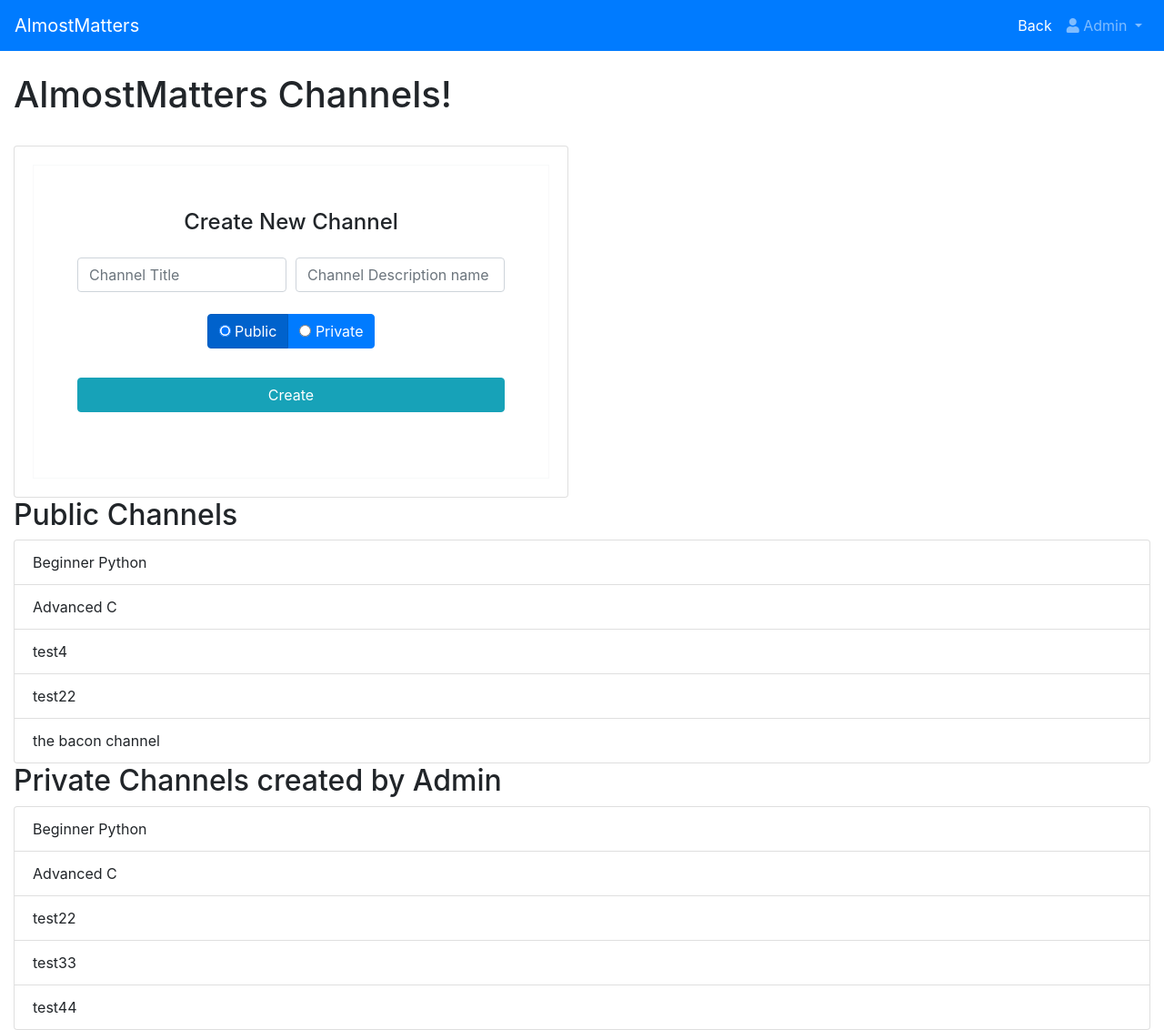
After one commit to codingdojo-projects-algos-0419/AlmostMatters, a Flask app: page /channels in a window 1280 px wide. The commit adds this page. Shown: the whole page at 91% size. Run offline with Flask 2, Linux system fonts and the light colour scheme; a user stored in the database is signed in; data comes from the database, SQL or seed files in the repository; some libraries are stand-ins or nearby versions.

Commit message:
Latest updates (#5)

```diff
--- a/app.py
+++ b/app.py
@@ -4,4 +4,6 @@ from models import Users
 
 
 if __name__ == '__main__':
-    app.run(debug=True)
+    app.run(host='localhost',
+            port=5000,
+            debug=True)
--- a/models.py
+++ b/models.py
@@ -6,6 +6,7 @@ import os.path
 
 
 EMAIL_REGEX = re.compile(r'^[a-zA-Z0-9.+_-]+@[a-zA-Z0-9._-]+\.[a-zA-Z]+$')
+
 
 
 class Users(db.Model):
@@ -68,19 +69,11 @@ class Users(db.Model):
         return False, "Email or bad password"
 
 
-class ChannelTypes(db.Model):
-    id = db.Column(db.Integer, primary_key=True)
-    name = db.Column(db.String(45))
-    created_at = db.Column(db.DateTime, server_default=func.now())
-    updated_at = db.Column(db.DateTime, server_default=func.now(), onupdate=func.now())
-
-    def __repr__(self):
-        return "ChannelTypes(id ='%s', name = '%s', created_at = '%s')" % (self.id, self.name, self.created_at)
-
-
 class Channels(db.Model):
     id = db.Column(db.Integer, primary_key=True)
     title = db.Column(db.String(45))
+    description = db.Column(db.String(45))
+    channel_type_id = db.Column(db.Integer)
     created_by_id = db.Column(db.Integer, db.ForeignKey("users.id"), nullable=False)
     creator = db.relationship("Users", foreign_keys=[created_by_id], backref="created_channels", cascade="all")
     created_at = db.Column(db.DateTime, server_default=func.now())
@@ -90,6 +83,21 @@ class Channels(db.Model):
         return "Channels(id ='%s', title = '%s', created_by_id = '%s', creator = '%s')" % (self.id, self.title,
                                                                                            self.created_by_id,
                                                                                            self.creator)
+
+    @classmethod
+    def add_new_channel(cls, owner_id, title, description, channel_type):
+        channel = cls(title=title, created_by_id=owner_id, description=description, channel_type_id=channel_type)
+        db.session.add(channel)
+        db.session.commit()
+        return channel.id
+
+    @classmethod
+    def get_public_channels(cls):
+        return Channels.query.filter_by(channel_type_id=1).all()
+
+    @classmethod
+    def get_owned_channels(cls, user_id):
+        return Channels.query.filter_by(created_by_id=user_id).all()
 
 
 class Memberships(db.Model):
--- /dev/null
+++ b/static/script.js
@@ -0,0 +1,4 @@
+// get selection
+$('.colors input[type=radio]').on('change', function() {
+    console.log(this.value);
+});
--- /dev/null
+++ b/static/styles.css
@@ -0,0 +1,53 @@
+/**{*/
+    /*border: dotted 2px red;*/
+/*}*/
+
+/*!
+ * Start Bootstrap - Simple Sidebar (https://startbootstrap.com/template-overviews/simple-sidebar)
+ * Copyright 2013-2019 Start Bootstrap
+ * Licensed under MIT (https://github.com/BlackrockDigital/startbootstrap-simple-sidebar/blob/master/LICENSE)
+ */
+body {
+  overflow-x: hidden;
+}
+
+#sidebar-wrapper {
+  min-height: 100vh;
+  margin-left: -15rem;
+  -webkit-transition: margin .25s ease-out;
+  -moz-transition: margin .25s ease-out;
+  -o-transition: margin .25s ease-out;
+  transition: margin .25s ease-out;
+}
+
+#sidebar-wrapper .sidebar-heading {
+  padding: 0.875rem 1.25rem;
+  font-size: 1.2rem;
+}
+
+#sidebar-wrapper .list-group {
+  width: 15rem;
+}
+
+#page-content-wrapper {
+  min-width: 100vw;
+}
+
+#wrapper.toggled #sidebar-wrapper {
+  margin-left: 0;
+}
+
+@media (min-width: 768px) {
+  #sidebar-wrapper {
+    margin-left: 0;
+  }
+
+  #page-content-wrapper {
+    min-width: 0;
+    width: 100%;
+  }
+
+  #wrapper.toggled #sidebar-wrapper {
+    margin-left: -15rem;
+  }
+}
--- /dev/null
+++ b/templates/channels_test.html
@@ -0,0 +1,88 @@
+<!DOCTYPE html>
+<html lang="en" xmlns:http="http://www.w3.org/1999/xhtml">
+	<head>
+		<meta charset="UTF-8">
+		<title>Registration Page</title>
+		<link rel="stylesheet" href="https://stackpath.bootstrapcdn.com/bootstrap/4.3.1/css/bootstrap.min.css" integrity="sha384-ggOyR0iXCbMQv3Xipma34MD+dH/1fQ784/j6cY/iJTQUOhcWr7x9JvoRxT2MZw1T" crossorigin="anonymous">
+		<link rel="stylesheet" href="https://use.fontawesome.com/releases/v5.7.2/css/all.css" integrity="sha384-fnmOCqbTlWIlj8LyTjo7mOUStjsKC4pOpQbqyi7RrhN7udi9RwhKkMHpvLbHG9Sr" crossorigin="anonymous">
+		<link rel="stylesheet" type="text/css" href="{{ url_for('static', filename='styles.css') }}">
+        <script src="https://ajax.aspnetcdn.com/ajax/jQuery/jquery-3.3.1.js"></script>
+	    <script src="{{ url_for('static', filename='script.js') }}"></script>
+    </head>
+	<body>
+        <header>
+            <nav class="navbar navbar-expand-md navbar-dark bg-primary">
+                <a class="navbar-brand abs" href="#">AlmostMatters</a>
+                <div class="navbar-collapse collapse" id="collapsingNavbar">
+                    <ul class="navbar-nav ml-auto">
+                        <li class="nav-item">
+                            <a class="nav-link active" href="/dashboard">Back</a>
+                        </li>
+                        <li class="nav-item dropdown">
+                            <a class="nav-link dropdown-toggle" id="navbarDropdownMenuLink-4" data-toggle="dropdown"
+                            aria-haspopup="true" aria-expanded="false">
+                            <i class="fas fa-user"></i> {{ user.screen_name }} </a>
+                            <div class="dropdown-menu dropdown-menu-right dropdown-info" aria-labelledby="navbarDropdownMenuLink-4">
+                                <a class="dropdown-item" href="#">Settings</a>
+                                <a class="dropdown-item" href="/channels">Channels</a>
+                                <a class="dropdown-item" href="/logout">Log out</a>
+                            </div>
+                        </li>
+                    </ul>
+                </div>
+            </nav>
+        </header>
+        <br>
+        <div class="container-fluid">
+            <h1>AlmostMatters Channels!</h1>
+                <br>
+                <div class="row">
+                    <div class="col-sm-6 mb-3 mb-md-0">
+                        <div class="card">
+                            <div class="card-body">
+                                <form id="create_channel" class="text-center border border-light p-5" action="/create_channel" method="POST">
+                                <p class="h4 mb-4">Create New Channel</p>
+                                <div class="form-row mb-4">
+                                    <div class="col">
+                                        <input type="text" name="channel_title" id="channel_title" class="form-control" placeholder="Channel Title">
+                                    </div>
+                                    <div class="col">
+                                        <input type="text" name="channel_description" id="channel_description" class="form-control" placeholder="Channel Description name">
+                                    </div>
+                                </div>
+                                <div class="btn-group channel_types" data-toggle="buttons">
+                                    <label class="btn btn-primary active">
+                                        <input type="radio" name="options" value="public" autocomplete="off" checked> Public
+                                    </label>
+                                    <label class="btn btn-primary">
+                                        <input type="radio" name="options" value="private" autocomplete="off"> Private
+                                    </label>
+                                </div>
+                                    <button class="btn btn-info my-4 btn-block" type="submit">Create</button>
+                                </form>
+                            </div>
+                        </div>
+                    </div>
+                </div>
+                <h2>Public Channels</h2>
+                <ul class="list-group">
+
+                    {% for channel in public_channels %}
+                        <li class="list-group-item">{{ channel.title }}</li>
+                    {% endfor %}
+                </ul>
+                <h2>Private Channels created by {{ user.screen_name }}</h2>
+                <ul class="list-group">
+                    {% for channel in owned_channels %}
+                    <li class="list-group-item">{{ channel.title }}</li>
+                    {% endfor %}
+                </ul>
+
+
+
+                <script src="https://ajax.aspnetcdn.com/ajax/jQuery/jquery-3.3.1.js"></script>
+                <script src="https://cdnjs.cloudflare.com/ajax/libs/popper.js/1.14.7/umd/popper.min.js" integrity="sha384-UO2eT0CpHqdSJQ6hJty5KVphtPhzWj9WO1clHTMGa3JDZwrnQq4sF86dIHNDz0W1" crossorigin="anonymous"></script>
+                <script src="https://stackpath.bootstrapcdn.com/bootstrap/4.3.1/js/bootstrap.min.js" integrity="sha384-JjSmVgyd0p3pXB1rRibZUAYoIIy6OrQ6VrjIEaFf/nJGzIxFDsf4x0xIM+B07jRM" crossorigin="anonymous"></script>
+        </div>
+    </body>
+</html>
--- a/templates/index.html
+++ b/templates/index.html
@@ -5,7 +5,7 @@
 		<title>Index Page</title>
 		<link rel="stylesheet" href="https://stackpath.bootstrapcdn.com/bootstrap/4.3.1/css/bootstrap.min.css" integrity="sha384-ggOyR0iXCbMQv3Xipma34MD+dH/1fQ784/j6cY/iJTQUOhcWr7x9JvoRxT2MZw1T" crossorigin="anonymous">
 		<link rel="stylesheet" href="https://use.fontawesome.com/releases/v5.7.2/css/all.css" integrity="sha384-fnmOCqbTlWIlj8LyTjo7mOUStjsKC4pOpQbqyi7RrhN7udi9RwhKkMHpvLbHG9Sr" crossorigin="anonymous">
-		<link rel="stylesheet" type="text/css" href="{{ url_for('static', filename='style.css') }}">
+		<link rel="stylesheet" type="text/css" href="{{ url_for('static', filename='styles.css') }}">
         <script src="https://ajax.aspnetcdn.com/ajax/jQuery/jquery-3.3.1.js"></script>
 	    <script src="{{ url_for('static', filename='register.js') }}"></script>
     </head>
--- a/templates/login.html
+++ b/templates/login.html
@@ -5,7 +5,7 @@
 		<title>Login Page</title>
 		<link rel="stylesheet" href="https://stackpath.bootstrapcdn.com/bootstrap/4.3.1/css/bootstrap.min.css" integrity="sha384-ggOyR0iXCbMQv3Xipma34MD+dH/1fQ784/j6cY/iJTQUOhcWr7x9JvoRxT2MZw1T" crossorigin="anonymous">
 		<link rel="stylesheet" href="https://use.fontawesome.com/releases/v5.7.2/css/all.css" integrity="sha384-fnmOCqbTlWIlj8LyTjo7mOUStjsKC4pOpQbqyi7RrhN7udi9RwhKkMHpvLbHG9Sr" crossorigin="anonymous">
-		<link rel="stylesheet" type="text/css" href="{{ url_for('static', filename='style.css') }}">
+		<link rel="stylesheet" type="text/css" href="{{ url_for('static', filename='styles.css') }}">
         <script src="https://ajax.aspnetcdn.com/ajax/jQuery/jquery-3.3.1.js"></script>
 	    <script src="{{ url_for('static', filename='register.js') }}"></script>
     </head>
--- a/templates/register.html
+++ b/templates/register.html
@@ -5,7 +5,7 @@
 		<title>Registration Page</title>
 		<link rel="stylesheet" href="https://stackpath.bootstrapcdn.com/bootstrap/4.3.1/css/bootstrap.min.css" integrity="sha384-ggOyR0iXCbMQv3Xipma34MD+dH/1fQ784/j6cY/iJTQUOhcWr7x9JvoRxT2MZw1T" crossorigin="anonymous">
 		<link rel="stylesheet" href="https://use.fontawesome.com/releases/v5.7.2/css/all.css" integrity="sha384-fnmOCqbTlWIlj8LyTjo7mOUStjsKC4pOpQbqyi7RrhN7udi9RwhKkMHpvLbHG9Sr" crossorigin="anonymous">
-		<link rel="stylesheet" type="text/css" href="{{ url_for('static', filename='style.css') }}">
+		<link rel="stylesheet" type="text/css" href="{{ url_for('static', filename='styles.css') }}">
         <script src="https://ajax.aspnetcdn.com/ajax/jQuery/jquery-3.3.1.js"></script>
 	    <script src="{{ url_for('static', filename='register.js') }}"></script>
     </head>
```
Also changed, not shown: controller_functions.py (+60 -2 lines), migrations/versions/7d6bb2ea3862_.py (renamed from migrations/versions/935877a78fd8_.py, +5 -11 lines), routes.py (+10 -1 lines), templates/channel_messages.html (added, +76 -0 lines), templates/dashboard_test.html (added, +47 -0 lines), templates/dashboard_test2.html (added, +76 -0 lines), almost_matters.db.
